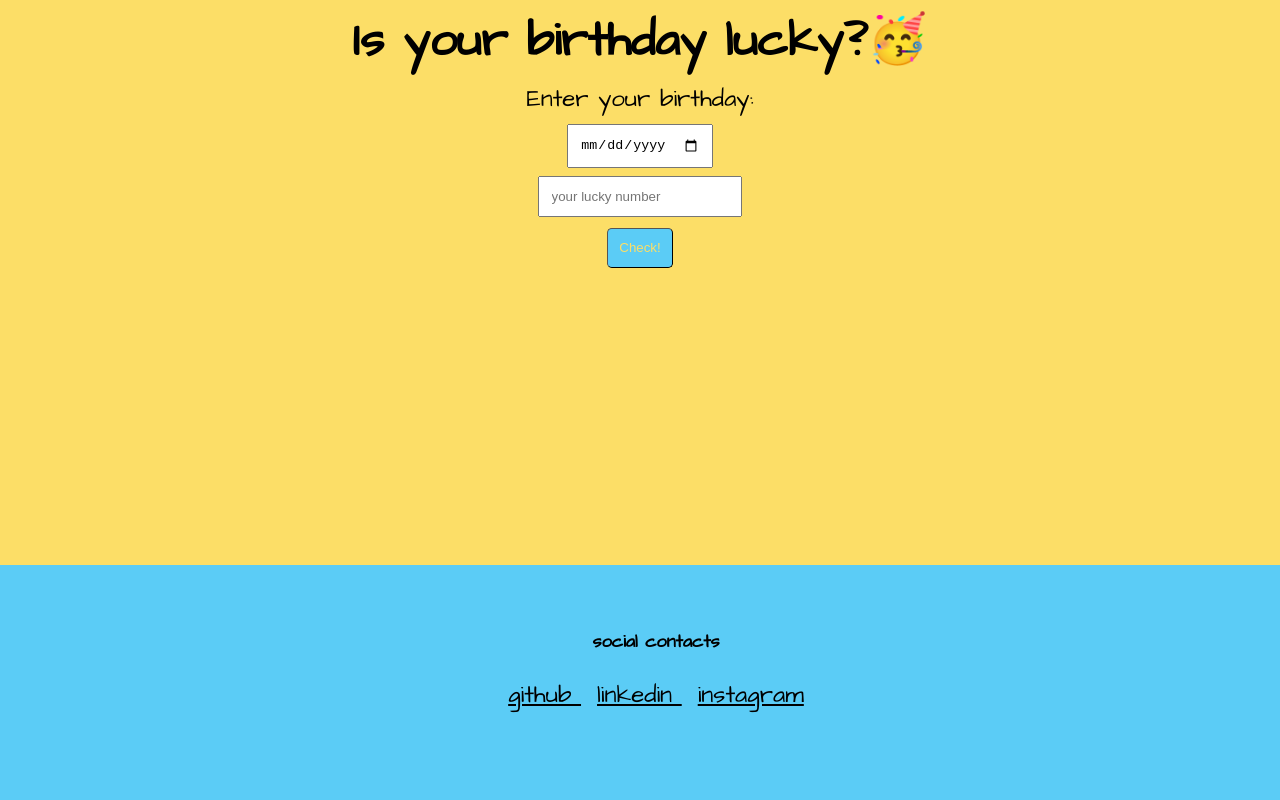
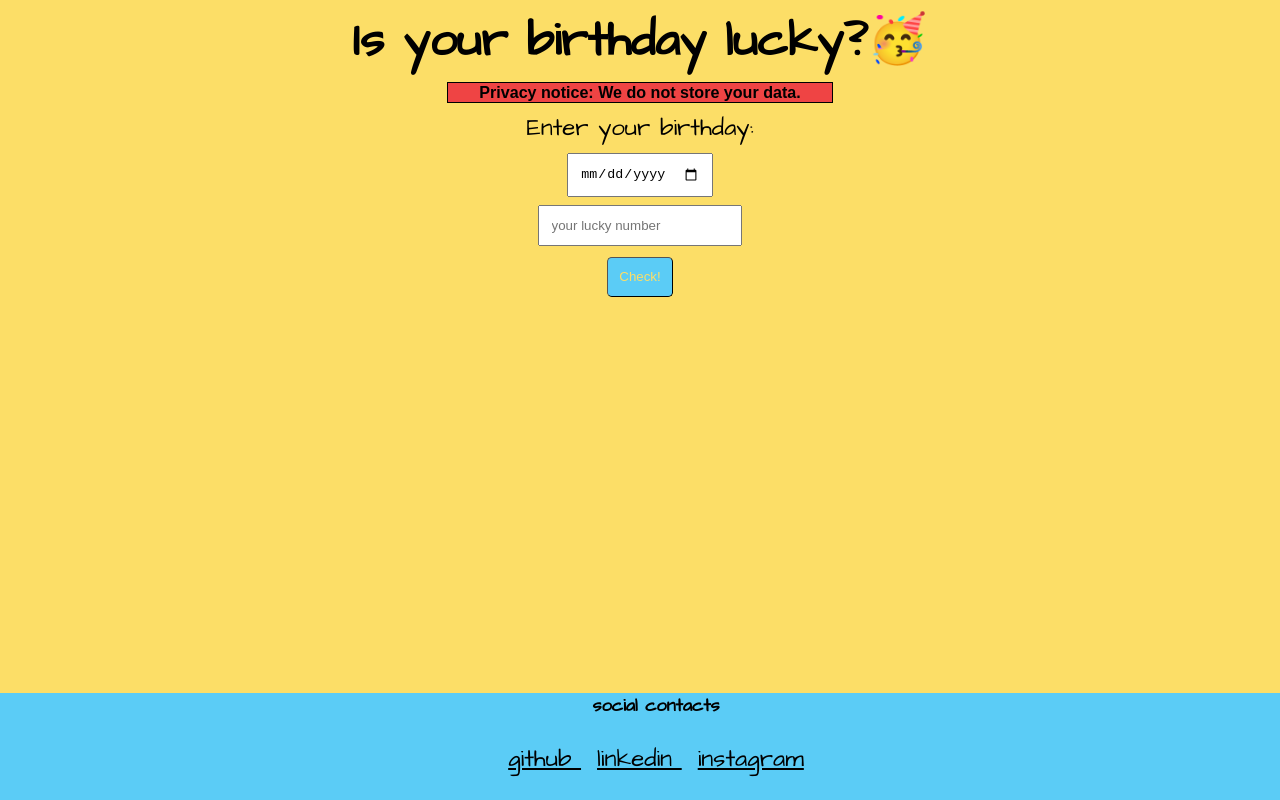
Before and after one commit to saifudinbadani/is-your-birthday-lucky, a plain HTML site: page index.html in a window 1280 px wide. Shown: the top 800 px of the page. Drawn offline with Linux system fonts and the light colour scheme.

Commit message:
privacy notice added

```diff
--- a/index.html
+++ b/index.html
@@ -11,6 +11,7 @@
 <body>
     <div class="mainBody">
         <h1>Is your birthday lucky?🥳</h1>
+        <h6>Privacy notice: We do not store your data.</h6>
         <label for="birthdayInput">Enter your birthday:</label>
         <input id="birthdayInput" type="date">
         <input type="tel" id="luckyNumber" placeholder="your lucky number">
--- a/style.css
+++ b/style.css
@@ -41,6 +41,17 @@ label, h1{
     text-align: center;
 }
 
+h6{
+    padding: 0.5 rem;
+    margin: 0.5rem auto;
+    border: 1px solid black;
+    background-color:#EF4444;
+    font-family: Arial, Helvetica, sans-serif;
+    width: 30%;
+    display: block;
+    text-align: center;
+}
+
 #result{
     padding: 0.5 rem;
     margin: 0.5rem auto;
@@ -70,7 +81,7 @@ label, h1{
     position: absolute;
     bottom: 0;
     background-color: var(--secondary-color);
-    padding: 4rem  1rem;
+    padding: 0rem  1rem;
     text-align: center;
     color: black;
     width: 100vw;
```
